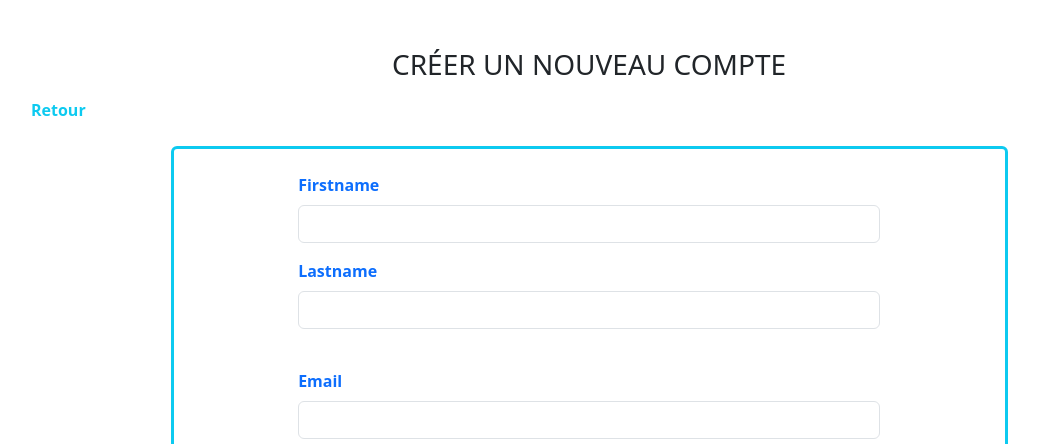
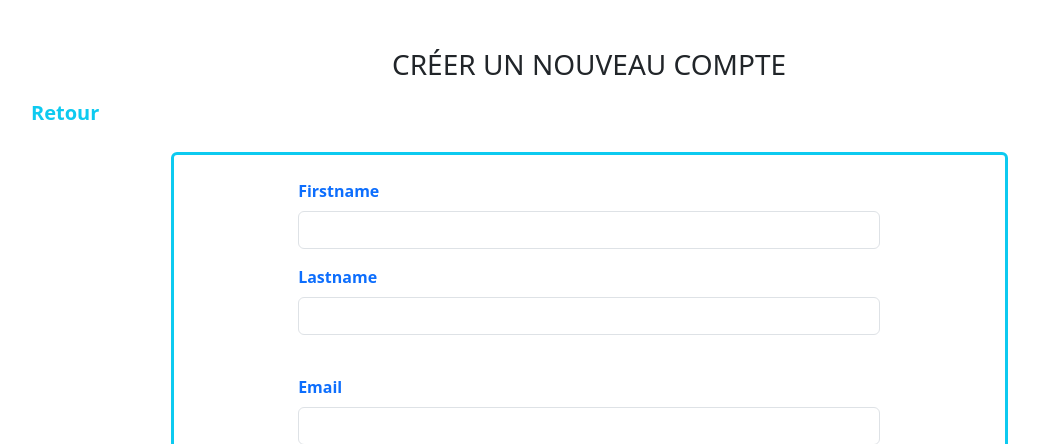
Before and after one commit to ArnaudBvd/Bravard_exam_SF, a Symfony app: template templates/user/new.html.twig in a window 1280 px wide. Shown: the part 94-538 px from the top of the page, without its empty margins (51-1090 px from the left). Run offline with Twig, Linux system fonts and the light colour scheme; the template is opened without the code that fills it: most values are stand-ins (such as "Sample title", 1, 10 or a date in 2020); form fields are guessed from the names that the template uses; some libraries are stand-ins or nearby versions.

Commit message:
Modification des liens 'Retour'

```diff
--- a/templates/user/edit.html.twig
+++ b/templates/user/edit.html.twig
@@ -8,7 +8,7 @@
 		<h1 class="h3 mb-3 font-weight-normal text-center mt-5 text-uppercase">MODIFIER : {{user.firstname}} {{user.lastname}}</h1>
 
 		<div class="mb-4">
-			<a href="{{ path ('app_admin') }}" class="text-info fw-bold text-decoration-none">Retour</a>
+			<a href="{{ path ('app_admin') }}" class="text-info fw-bold text-decoration-none fs-5">Retour</a>
 		</div>
 
 		<div class="container border border-info border-3 rounded py-4 d-flex justify-content-center w-75">
--- a/templates/user/index.html.twig
+++ b/templates/user/index.html.twig
@@ -13,7 +13,7 @@
 						Employés</p>
 				</div> #}
 		<div class="mb-4">
-			<a href="{{ path ('app_default') }}" class="text-info fw-bold text-decoration-none">Accueil</a>
+			<a href="{{ path ('app_default') }}" class="text-info fw-bold text-decoration-none fs-5">Accueil</a>
 		</div>
 
 		<div class="container">
--- a/templates/user/new.html.twig
+++ b/templates/user/new.html.twig
@@ -7,7 +7,7 @@
 	<div class="container">
 		<h1 class="h3 mb-3 font-weight-normal text-center mt-5 text-uppercase">créer un nouveau compte</h1>
 		<div class="mb-4">
-			<a href="{{ path ('app_admin') }}" class="text-info fw-bold text-decoration-none">Retour</a>
+			<a href="{{ path ('app_admin') }}" class="text-info fw-bold text-decoration-none fs-5">Retour</a>
 		</div>
 
 		{# {{ include('user/_form.html.twig') }} #}
```
